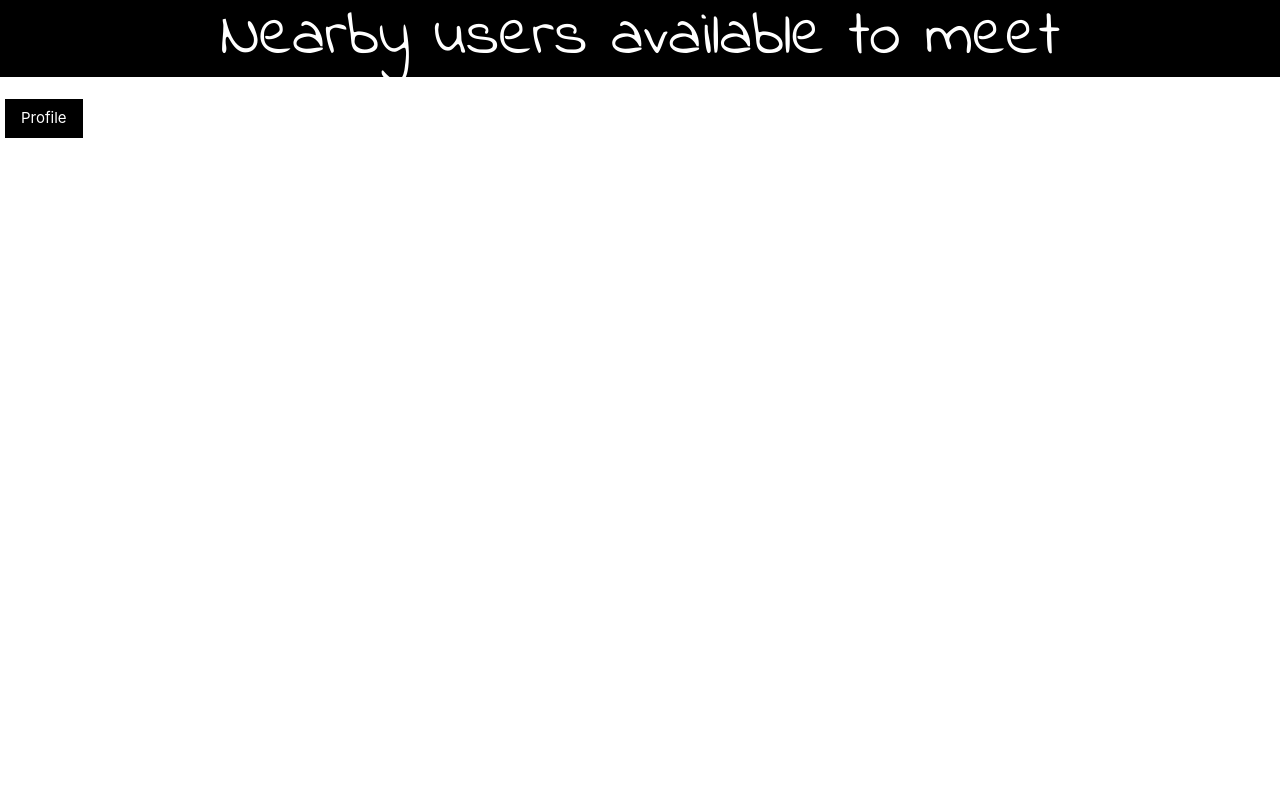
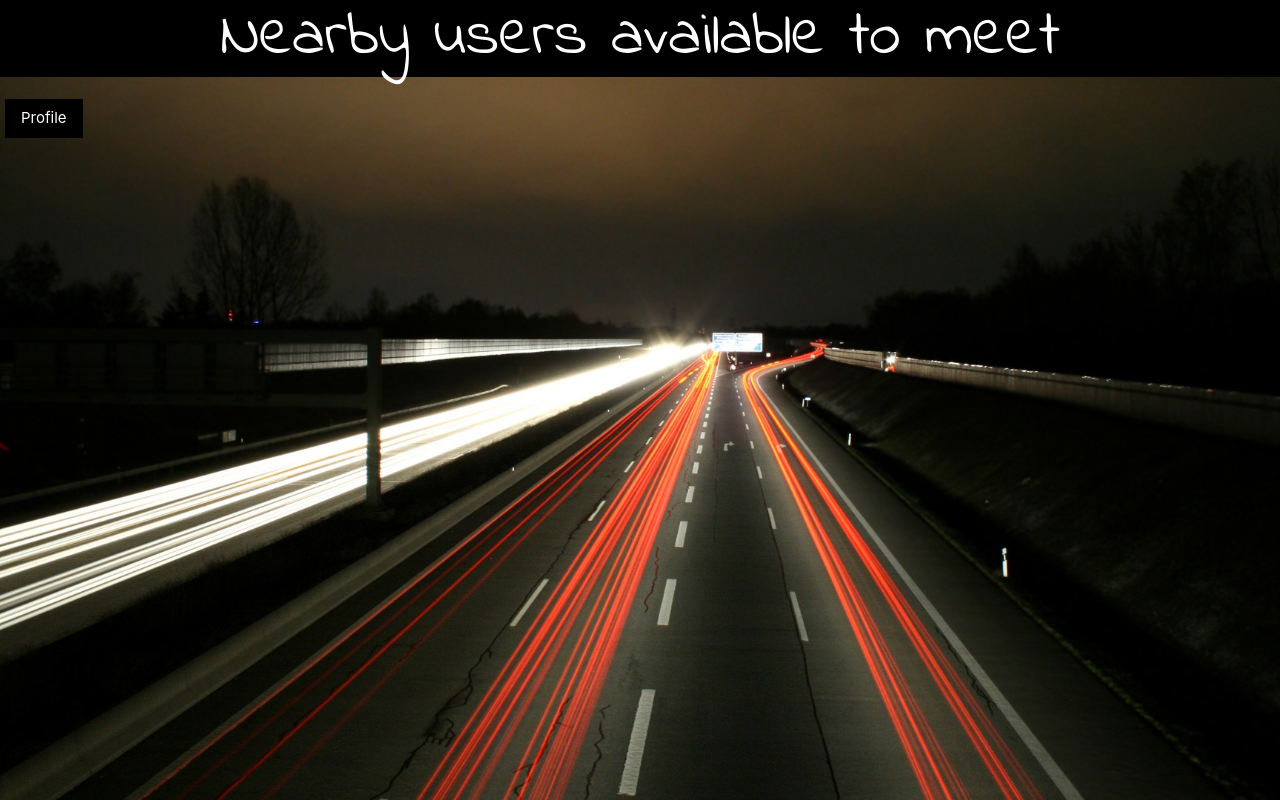
Before and after one commit to harsh1244/topkatch, a plain HTML site: page public/nearby/index.html in a window 1280 px wide. Drawn offline with nearby package versions, Linux system fonts and the light colour scheme; a web font is replaced by a local one.

Commit message:
adding the images

```diff
--- a/public/nearby/index.html
+++ b/public/nearby/index.html
@@ -21,7 +21,7 @@
 	<script src="https://code.jquery.com/jquery-3.3.1.js"></script>
 	<style type="text/css">
 		body {
-			background-image: url("");
+			background-image: url("/images/nearby.jpg");
 			background-repeat: no-repeat;
 			background-size: cover;
 			background-attachment: fixed;
```
Also changed, not shown: public/index.html (+1 -1 lines), public/profile/index.html (+1 -1 lines), public/favicon.ico (added), public/favicon.png (added), public/images/nearby.jpg (added), public/images/profile.jpg (added), 1 other file.
